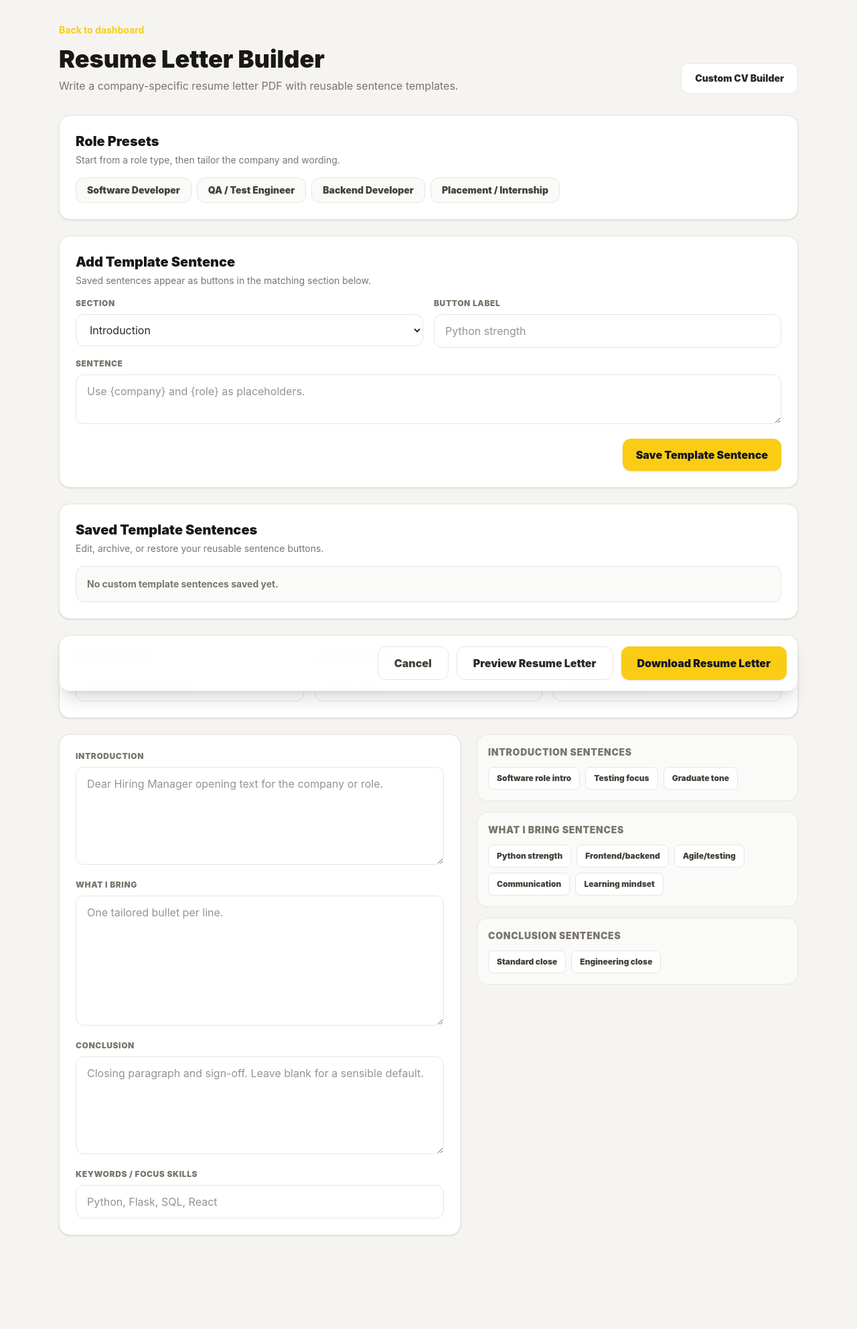
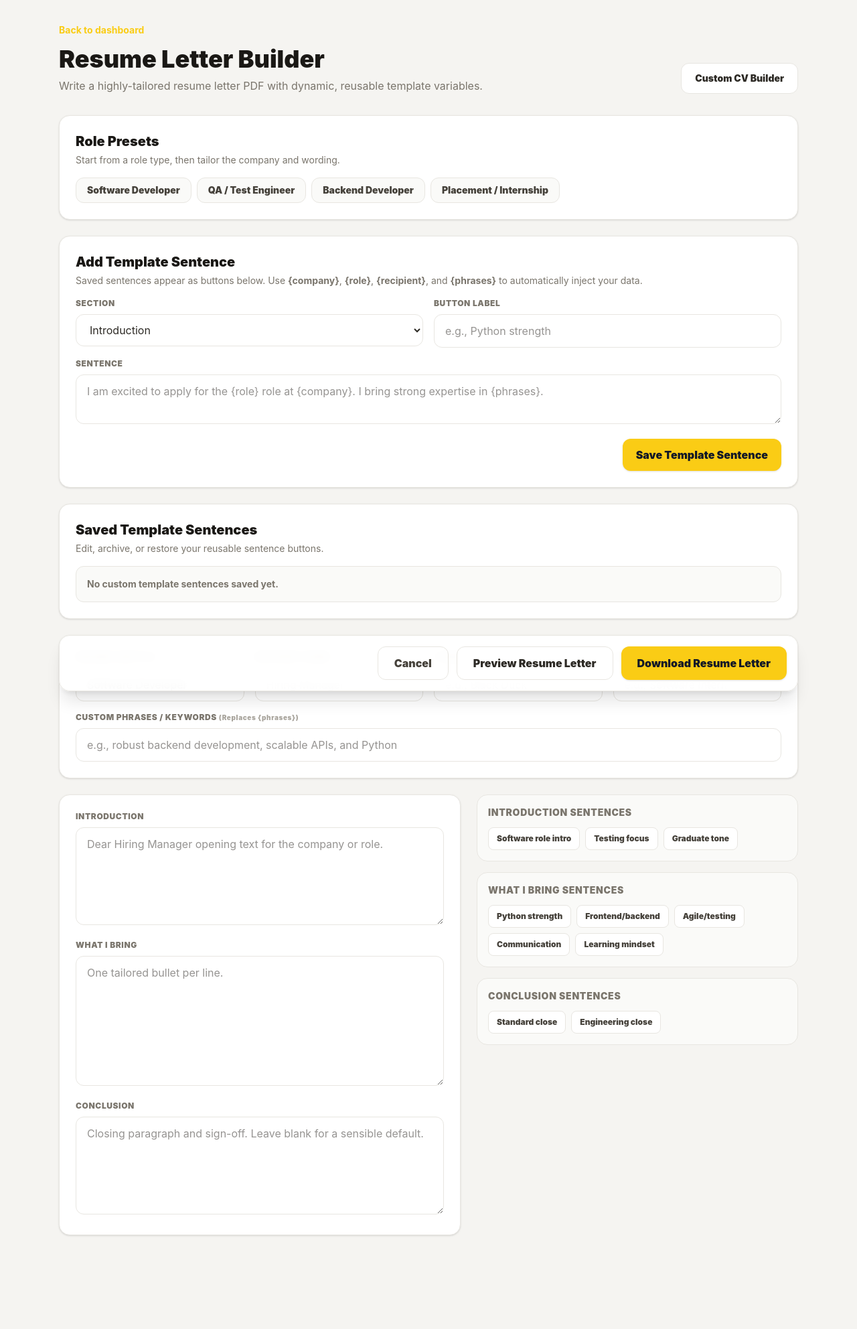
Before and after one commit to CiaranC968/pythonanywhere_flask, a Flask app: page /admin/resume-builder in a window 1280 px wide. Shown: the part 71-2055 px from the top of the page at 67% size. Run offline with Flask 3, Linux system fonts and the light colour scheme; the visitor is signed in with stand-in values (Sample User, id 1); data comes from the database, SQL or seed files in the repository; data that the repository does not hold is empty; style sheets or scripts are compiled from the project's sources.

Commit message:
fixed up code

```diff
--- a/templates/admin/resume_builder.html
+++ b/templates/admin/resume_builder.html
@@ -12,7 +12,7 @@
     <div class="mt-3 flex flex-wrap gap-2">
         {% for sentence in sentence_templates if sentence.target == target %}
         <button type="button"
-                class="rounded-lg border border-warm-200 bg-white px-3 py-2 text-left text-xs font-black text-warm-700 hover:border-brand-accent hover:bg-brand-accent/10"
+                class="rounded-lg border border-warm-200 bg-white px-3 py-2 text-left text-xs font-black text-warm-700 hover:border-brand-accent hover:bg-brand-accent/10 transition-colors"
                 data-template-target="{{ target }}"
                 data-template-text="{{ sentence.text|tojson|forceescape }}">
             {{ sentence.label }}
@@ -28,11 +28,11 @@
 {% block content %}
 <div class="mb-8 flex flex-col gap-3 sm:flex-row sm:items-end sm:justify-between">
     <div>
-        <a href="{{ url_for('admin.dashboard') }}" class="text-sm font-bold text-brand-accent">Back to dashboard</a>
+        <a href="{{ url_for('admin.dashboard') }}" class="text-sm font-bold text-brand-accent hover:underline">Back to dashboard</a>
         <h1 class="mt-3 text-4xl font-black text-warm-900">Resume Letter Builder</h1>
-        <p class="mt-2 max-w-2xl text-warm-500">Write a company-specific resume letter PDF with reusable sentence templates.</p>
+        <p class="mt-2 max-w-2xl text-warm-500">Write a highly-tailored resume letter PDF with dynamic, reusable template variables.</p>
     </div>
-    <a href="{{ url_for('admin.cv_builder') }}" class="inline-flex items-center justify-center rounded-xl border border-warm-200 bg-white px-5 py-3 text-sm font-black text-warm-800 hover:border-brand-accent">Custom CV Builder</a>
+    <a href="{{ url_for('admin.cv_builder') }}" class="inline-flex items-center justify-center rounded-xl border border-warm-200 bg-white px-5 py-3 text-sm font-black text-warm-800 hover:border-brand-accent transition-colors">Custom CV Builder</a>
 </div>
 
 <section class="mb-6 rounded-2xl border border-warm-200 bg-white p-6 shadow-sm">
@@ -43,7 +43,7 @@
     <div class="flex flex-wrap gap-2">
         {% for preset in role_presets %}
         <button type="button"
-                class="rounded-xl border border-warm-200 bg-warm-50 px-4 py-2 text-sm font-black text-warm-700 hover:border-brand-accent hover:bg-brand-accent/10"
+                class="rounded-xl border border-warm-200 bg-warm-50 px-4 py-2 text-sm font-black text-warm-700 hover:border-brand-accent hover:bg-brand-accent/10 transition-colors"
                 data-role-preset="{{ preset|tojson|forceescape }}">
             {{ preset.label }}
         </button>
@@ -54,26 +54,26 @@
 <form method="post" action="{{ url_for('admin.add_resume_template') }}" class="mb-6 rounded-2xl border border-warm-200 bg-white p-6 shadow-sm">
     <div class="mb-4">
         <h2 class="text-xl font-black text-warm-900">Add Template Sentence</h2>
-        <p class="mt-1 text-sm text-warm-500">Saved sentences appear as buttons in the matching section below.</p>
+        <p class="mt-1 text-sm text-warm-500">Saved sentences appear as buttons below. Use <strong>{company}</strong>, <strong>{role}</strong>, <strong>{recipient}</strong>, and <strong>{phrases}</strong> to automatically inject your data.</p>
     </div>
     <div class="grid gap-4 lg:grid-cols-2">
         <label class="block">
             <span class="mb-2 block text-xs font-black uppercase tracking-wider text-warm-500">Section</span>
-            <select name="template_target" class="admin-input">
+            <select name="template_target" class="admin-input w-full rounded-lg border-warm-300">
                 {{ template_target_options("resume_summary") }}
             </select>
         </label>
         <label class="block">
             <span class="mb-2 block text-xs font-black uppercase tracking-wider text-warm-500">Button label</span>
-            <input name="template_label" class="admin-input" placeholder="Python strength">
+            <input name="template_label" class="admin-input w-full rounded-lg border-warm-300" placeholder="e.g., Python strength">
         </label>
         <label class="block lg:col-span-2">
             <span class="mb-2 block text-xs font-black uppercase tracking-wider text-warm-500">Sentence</span>
-            <textarea name="template_text" rows="2" class="admin-input" placeholder="Use {company} and {role} as placeholders."></textarea>
+            <textarea name="template_text" rows="2" class="admin-input w-full rounded-lg border-warm-300" placeholder="I am excited to apply for the {role} role at {company}. I bring strong expertise in {phrases}."></textarea>
         </label>
     </div>
     <div class="mt-4 flex justify-end">
-        <button type="submit" class="inline-flex items-center justify-center rounded-xl bg-brand-accent px-5 py-3 font-black text-brand-dark shadow-sm hover:opacity-90">
+        <button type="submit" class="inline-flex items-center justify-center rounded-xl bg-brand-accent px-5 py-3 font-black text-brand-dark shadow-sm hover:opacity-90 transition-opacity">
             Save Template Sentence
         </button>
     </div>
@@ -88,39 +88,39 @@
     </div>
     <div class="space-y-4">
         {% for template in custom_sentence_templates %}
-        <div class="rounded-2xl border border-warm-200 bg-warm-50 p-4 {% if not template.is_visible %}opacity-70{% endif %}">
+        <div class="rounded-2xl border border-warm-200 bg-warm-50 p-4 transition-opacity {% if not template.is_visible %}opacity-70{% endif %}">
             <div class="grid gap-3 lg:grid-cols-[0.8fr_1fr_1fr_auto]">
                 <form id="template-edit-{{ template.id }}" method="post" action="{{ url_for('admin.edit_resume_template', template_id=template.id) }}" class="contents">
                     <label class="block">
                         <span class="mb-2 block text-xs font-black uppercase tracking-wider text-warm-500">Section</span>
-                        <select name="template_target" class="admin-input">
+                        <select name="template_target" class="admin-input w-full rounded-lg border-warm-300">
                             {{ template_target_options(template.target) }}
                         </select>
                     </label>
                     <label class="block">
                         <span class="mb-2 block text-xs font-black uppercase tracking-wider text-warm-500">Button label</span>
-                        <input name="template_label" value="{{ template.label }}" class="admin-input">
+                        <input name="template_label" value="{{ template.label }}" class="admin-input w-full rounded-lg border-warm-300">
                     </label>
                     <label class="block">
                         <span class="mb-2 block text-xs font-black uppercase tracking-wider text-warm-500">Sort order</span>
-                        <input name="sort_order" value="{{ template.sort_order }}" type="number" class="admin-input">
+                        <input name="sort_order" value="{{ template.sort_order }}" type="number" class="admin-input w-full rounded-lg border-warm-300">
                     </label>
                     <div class="flex items-end justify-end">
-                        <button type="submit" class="inline-flex items-center justify-center rounded-xl bg-brand-accent px-4 py-3 text-sm font-black text-brand-dark shadow-sm hover:opacity-90">Save</button>
+                        <button type="submit" class="inline-flex items-center justify-center rounded-xl bg-brand-accent px-4 py-3 text-sm font-black text-brand-dark shadow-sm hover:opacity-90 transition-opacity">Save</button>
                     </div>
                     <label class="block lg:col-span-4">
                         <span class="mb-2 block text-xs font-black uppercase tracking-wider text-warm-500">Sentence</span>
-                        <textarea name="template_text" rows="2" class="admin-input">{{ template.text }}</textarea>
+                        <textarea name="template_text" rows="2" class="admin-input w-full rounded-lg border-warm-300">{{ template.text }}</textarea>
                     </label>
                 </form>
                 <div class="lg:col-span-4 flex justify-end">
                     {% if template.is_visible %}
                     <form method="post" action="{{ url_for('admin.delete_resume_template', template_id=template.id) }}" onsubmit="return confirm('Archive this template sentence?');">
-                        <button class="rounded-xl border border-warm-200 bg-white px-4 py-2 text-sm font-black text-warm-700 hover:border-brand-accent">Archive</button>
+                        <button class="rounded-xl border border-warm-200 bg-white px-4 py-2 text-sm font-black text-warm-700 hover:border-brand-accent transition-colors">Archive</button>
                     </form>
                     {% else %}
                     <form method="post" action="{{ url_for('admin.restore_resume_template', template_id=template.id) }}">
-                        <button class="rounded-xl border border-green-200 bg-green-50 px-4 py-2 text-sm font-black text-green-700 hover:border-green-300">Restore</button>
+                        <button class="rounded-xl border border-green-200 bg-green-50 px-4 py-2 text-sm font-black text-green-700 hover:border-green-300 transition-colors">Restore</button>
                     </form>
                     {% endif %}
                 </div>
@@ -134,18 +134,26 @@
 
 <form method="post" action="{{ url_for('admin.resume_builder_pdf') }}" class="space-y-6" data-resume-builder>
     <section class="rounded-2xl border border-warm-200 bg-white p-6 shadow-sm">
-        <div class="grid gap-4 lg:grid-cols-3">
-            <label class="block">
+        <div class="grid gap-4 lg:grid-cols-4">
+            <label class="block lg:col-span-1">
                 <span class="mb-2 block text-xs font-black uppercase tracking-wider text-warm-500">Resume subtitle</span>
-                <input id="header_subtitle" name="header_subtitle" value="{{ profile.title }}" class="admin-input">
+                <input id="header_subtitle" name="header_subtitle" value="{{ profile.title }}" class="admin-input w-full rounded-lg border-warm-300">
             </label>
-            <label class="block">
+            <label class="block lg:col-span-1">
+                <span class="mb-2 block text-xs font-black uppercase tracking-wider text-warm-500">Recipient Name</span>
+                <input id="recipient_name" name="recipient_name" class="admin-input w-full rounded-lg border-warm-300" placeholder="Hiring Manager">
+            </label>
+            <label class="block lg:col-span-1">
                 <span class="mb-2 block text-xs font-black uppercase tracking-wider text-warm-500">Company name</span>
-                <input id="company_name" name="company_name" class="admin-input" data-template-company placeholder="Black Duck">
+                <input id="company_name" name="company_name" class="admin-input w-full rounded-lg border-warm-300" data-template-company placeholder="e.g., Black Duck">
             </label>
-            <label class="block">
+            <label class="block lg:col-span-1">
                 <span class="mb-2 block text-xs font-black uppercase tracking-wider text-warm-500">Target role</span>
-                <input id="target_role" name="target_role" class="admin-input" data-template-role placeholder="Software Intern">
+                <input id="target_role" name="target_role" class="admin-input w-full rounded-lg border-warm-300" data-template-role placeholder="e.g., Software Intern">
+            </label>
+            <label class="block lg:col-span-4">
+                <span class="mb-2 block text-xs font-black uppercase tracking-wider text-warm-500">Custom Phrases / Keywords <span class="text-[10px] normal-case text-warm-400">(Replaces {phrases})</span></span>
+                <input id="resume_keywords" name="resume_keywords" class="admin-input w-full rounded-lg border-warm-300" placeholder="e.g., robust backend development, scalable APIs, and Python">
             </label>
         </div>
     </section>
@@ -154,22 +162,17 @@
         <section class="space-y-4 rounded-2xl border border-warm-200 bg-white p-6 shadow-sm">
             <label class="block">
                 <span class="mb-2 block text-xs font-black uppercase tracking-wider text-warm-500">Introduction</span>
-                <textarea id="resume_summary" name="resume_summary" rows="5" class="admin-input" placeholder="Dear Hiring Manager opening text for the company or role."></textarea>
+                <textarea id="resume_summary" name="resume_summary" rows="5" class="admin-input w-full rounded-lg border-warm-300" placeholder="Dear Hiring Manager opening text for the company or role."></textarea>
             </label>
 
             <label class="block">
                 <span class="mb-2 block text-xs font-black uppercase tracking-wider text-warm-500">What I bring</span>
-                <textarea id="company_details" name="company_details" rows="7" class="admin-input" placeholder="One tailored bullet per line."></textarea>
+                <textarea id="company_details" name="company_details" rows="7" class="admin-input w-full rounded-lg border-warm-300" placeholder="One tailored bullet per line."></textarea>
             </label>
 
             <label class="block">
                 <span class="mb-2 block text-xs font-black uppercase tracking-wider text-warm-500">Conclusion</span>
-                <textarea id="resume_conclusion" name="resume_conclusion" rows="5" class="admin-input" placeholder="Closing paragraph and sign-off. Leave blank for a sensible default."></textarea>
-            </label>
-
-            <label class="block">
-                <span class="mb-2 block text-xs font-black uppercase tracking-wider text-warm-500">Keywords / focus skills</span>
-                <input id="resume_keywords" name="resume_keywords" class="admin-input" placeholder="Python, Flask, SQL, React">
+                <textarea id="resume_conclusion" name="resume_conclusion" rows="5" class="admin-input w-full rounded-lg border-warm-300" placeholder="Closing paragraph and sign-off. Leave blank for a sensible default."></textarea>
             </label>
         </section>
 
@@ -181,11 +184,11 @@
     </div>
 
     <div class="sticky bottom-4 flex flex-col gap-3 rounded-2xl border border-warm-200 bg-white/95 p-4 shadow-xl backdrop-blur sm:flex-row sm:justify-end">
-        <a href="{{ url_for('admin.dashboard') }}" class="inline-flex items-center justify-center rounded-xl border border-warm-200 px-6 py-3 font-black text-warm-700 hover:border-brand-accent">Cancel</a>
-        <button type="submit" name="disposition" value="inline" formtarget="_blank" class="inline-flex items-center justify-center rounded-xl border border-warm-200 bg-white px-6 py-3 font-black text-warm-800 hover:border-brand-accent">
+        <a href="{{ url_for('admin.dashboard') }}" class="inline-flex items-center justify-center rounded-xl border border-warm-200 px-6 py-3 font-black text-warm-700 hover:border-brand-accent transition-colors">Cancel</a>
+        <button type="submit" name="disposition" value="inline" formtarget="_blank" class="inline-flex items-center justify-center rounded-xl border border-warm-200 bg-white px-6 py-3 font-black text-warm-800 hover:border-brand-accent transition-colors">
             Preview Resume Letter
         </button>
-        <button type="submit" name="disposition" value="attachment" class="inline-flex items-center justify-center rounded-xl bg-brand-accent px-6 py-3 font-black text-brand-dark shadow-sm hover:opacity-90">
+        <button type="submit" name="disposition" value="attachment" class="inline-flex items-center justify-center rounded-xl bg-brand-accent px-6 py-3 font-black text-brand-dark shadow-sm hover:opacity-90 transition-opacity">
             Download Resume Letter
         </button>
     </div>
@@ -195,17 +198,25 @@
 document.addEventListener('DOMContentLoaded', () => {
     const companyInput = document.getElementById('company_name');
     const roleInput = document.getElementById('target_role');
+    const recipientInput = document.getElementById('recipient_name');
+    const keywordsInput = document.getElementById('resume_keywords');
 
-    // Helper function to replace placeholders with current input values
+    // Helper function to dynamically replace placeholders with current inputs
     function processPlaceholders(rawText, presetRole = null) {
         if (!rawText) return '';
 
-        // Use current input values, or fallback to a visible placeholder if left blank
         const companyValue = companyInput.value.trim() || '[Company]';
         const roleValue = presetRole || roleInput.value.trim() || '[Role]';
+        const recipientValue = recipientInput?.value.trim() || 'Hiring Manager';
+        const phrasesValue = keywordsInput?.value.trim() || '[Phrases]';
+
+        // Fix applied here: Make sure regex strictly looks for {word} and is case-insensitive
         return rawText
-            .replace(/\{company/gi, companyValue)
-            .replace(/\{role/gi, roleValue);
+            .replace(/\{company\}/gi, companyValue)
+            .replace(/\{role\}/gi, roleValue)
+            .replace(/\{recipient\}/gi, recipientValue)
+            .replace(/\{phrases\}/gi, phrasesValue)
+            .replace(/\{keywords\}/gi, phrasesValue);
     }
 
     // Handle individual template sentence buttons
@@ -237,7 +248,10 @@ document.addEventListener('DOMContentLoaded', () => {
 
             document.getElementById('header_subtitle').value = preset.header_subtitle || '';
             document.getElementById('target_role').value = preset.target_role || '';
-            document.getElementById('resume_keywords').value = preset.resume_keywords || '';
+
+            if (document.getElementById('resume_keywords')) {
+                document.getElementById('resume_keywords').value = preset.resume_keywords || '';
+            }
 
             const presetRole = preset.target_role;
 
```
